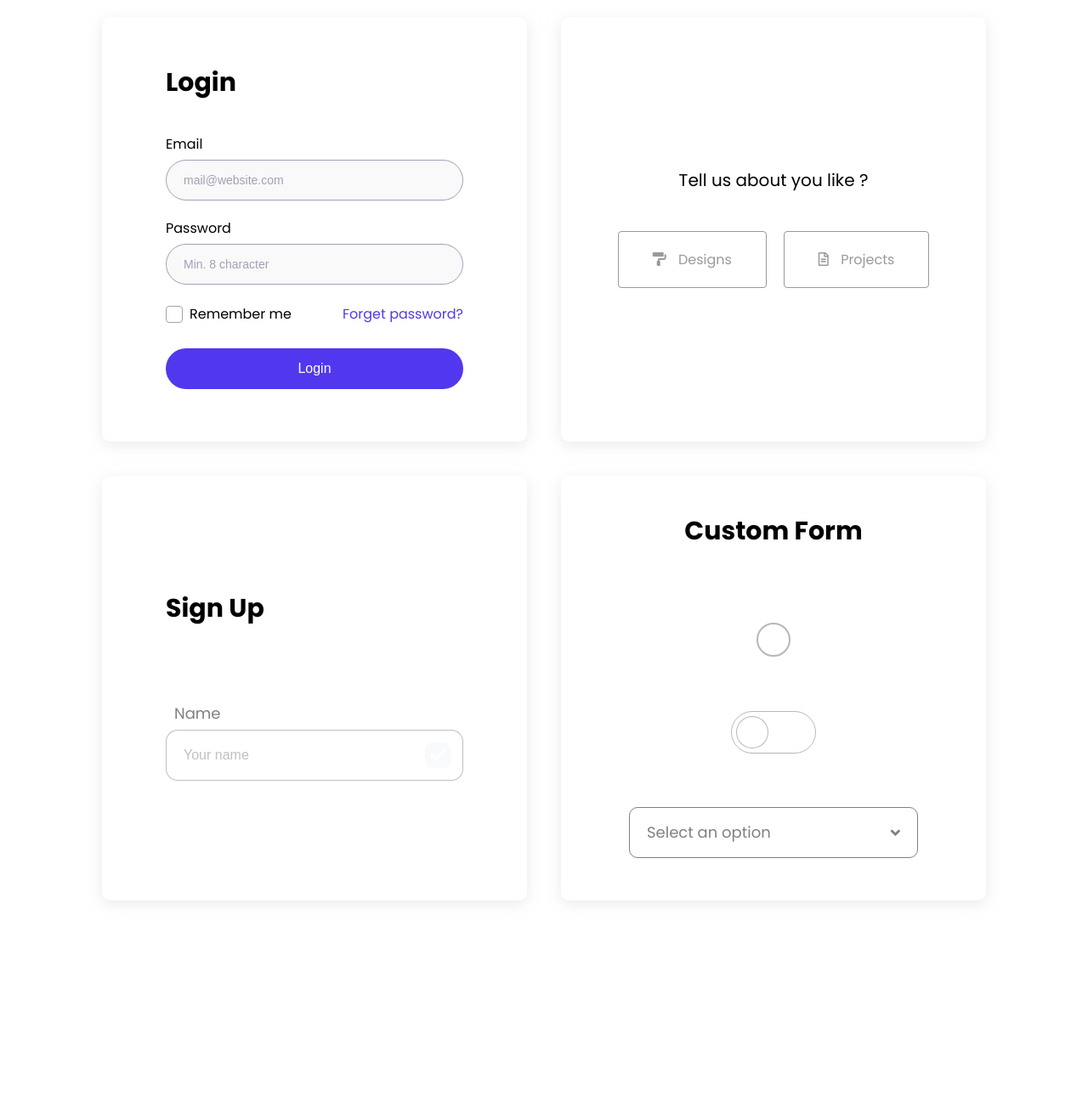
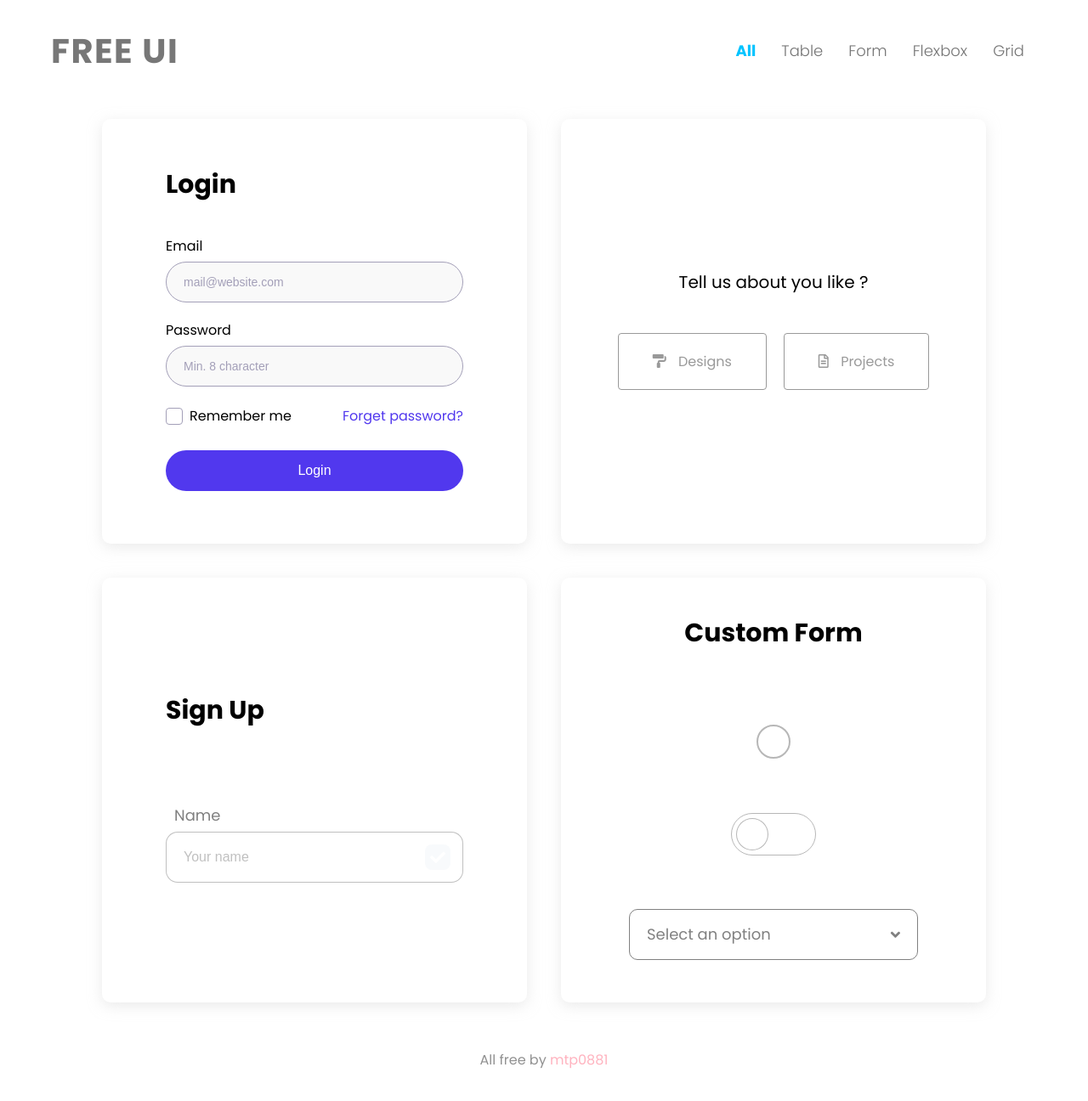
Before and after one commit to mtp0881/form-practive, a plain HTML site: page index.html in a window 1280 px wide. Shown: the whole page at 85% size. Before the commit the page ends 1188 px from the top, so only its background shows below. Drawn offline with Linux system fonts and the light colour scheme.

Commit message:
add header footer

```diff
--- a/index.html
+++ b/index.html
@@ -24,6 +24,30 @@
     <link rel="stylesheet" href="style.css" />
     <title>Form Master</title>
   </head>
+  <header class="header">
+    <div class="header-left">
+      <a href="https://free-ui.vercel.app/" class="header__title">Free UI</a>
+    </div>
+    <div class="header-right">
+      <ul class="filter">
+        <li class="filter-item feature1">
+          <a href="https://free-ui.vercel.app/">All</a>
+        </li>
+        <li class="filter-item">
+          <a href="https://mtp0881.github.io/table-practive/">Table</a>
+        </li>
+        <li class="filter-item">
+          <a href="https://mtp0881.github.io/form-practive/">Form</a>
+        </li>
+        <li class="filter-item">
+          <a href="https://mtp0881.github.io/flexbox-practive/">Flexbox</a>
+        </li>
+        <li class="filter-item">
+          <a href="https://mtp0881.github.io/grid-practive/">Grid</a>
+        </li>
+      </ul>
+    </div>
+  </header>
   <body>
     <div class="wrap">
       <!-- Login Form Start -->
@@ -170,4 +194,7 @@
       <!-- Custom Form End -->
     </div>
   </body>
+  <footer class="footer">
+    All free by <a href="https://github.com/mtp0881"><span>mtp0881</span></a>
+  </footer>
 </html>
--- a/style.css
+++ b/style.css
@@ -15,6 +15,64 @@ img {
 
 a {
   text-decoration: none;
+}
+
+.header {
+  display: flex;
+  padding: 40px;
+  max-width: 1440px;
+  margin: 0 auto;
+  align-items: center;
+}
+.header-left {
+  width: 50%;
+  padding-left: 20px;
+}
+
+.header-right {
+  width: 50%;
+  padding-right: 20px;
+}
+
+.header__title {
+  text-transform: uppercase;
+  font-size: 40px;
+  letter-spacing: 1.5px;
+  font-weight: bold;
+  text-align: center;
+  color: #777777;
+}
+
+.filter {
+  display: flex;
+  justify-content: right;
+}
+.filter-item {
+  display: inline-block;
+  font-size: 18px;
+  font-weight: 300;
+  line-height: 1.4;
+  padding: 0px 15px;
+}
+.filter-item a {
+  color: #747474;
+}
+.filter-item a:hover {
+  color: #1a1919;
+}
+.filter .feature1 a {
+  color: #00c3ff;
+  font-weight: bold;
+}
+
+.footer {
+  margin-top: 20px;
+  padding: 20px;
+  text-align: center;
+  color: #919191;
+}
+.footer span {
+  color: #ffb3bf;
 }
 
 .wrap {
@@ -270,7 +328,11 @@ a {
   background-color: #5843e5;
   border-color: #5843e5;
 }
-.customForm .toggle-box #toggle-checkbox-input:checked + .toggle-checkbox > .circle {
+.customForm
+  .toggle-box
+  #toggle-checkbox-input:checked
+  + .toggle-checkbox
+  > .circle {
   transform: translateX(50px);
   transition: transform 0.25s ease;
 }
```
